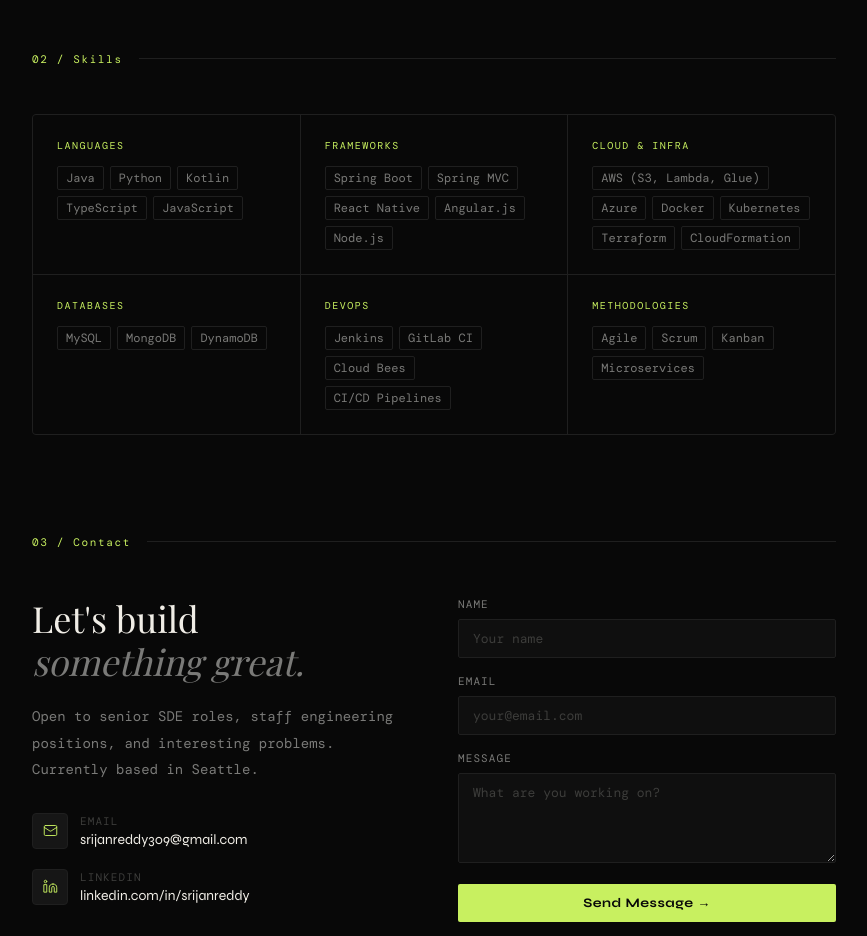
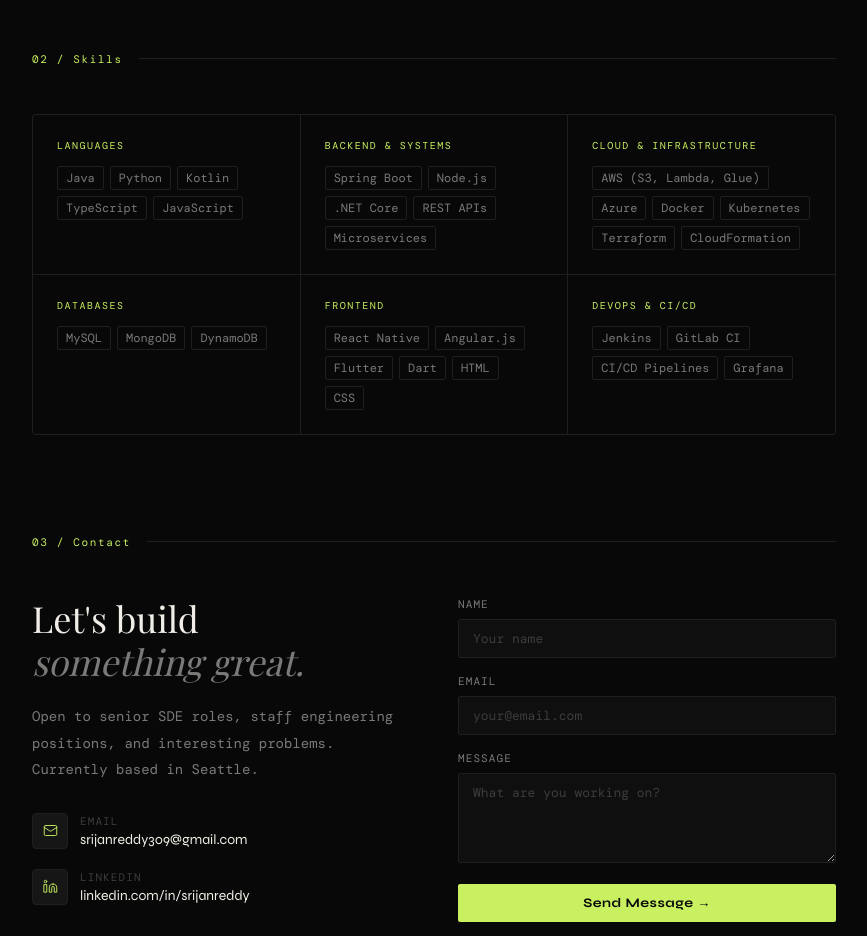
Before and after one commit to SrijanReddy/srijan-portfolio, a Next.js app: page / in a window 1280 px wide. Shown: the part 1880-2816 px from the top of the page, without its empty margins (206-1073 px from the left). Built offline with nearby package versions, Linux system fonts and the light colour scheme; a web font is replaced by a local one.

Commit message:
Refactor skills structure in page.jsx

```diff
--- a/app/page.jsx
+++ b/app/page.jsx
@@ -39,14 +39,32 @@ const data = {
       tags: ["Java", "Node.js", "AWS", "Microservices", "CI/CD", "DynamoDB"],
     },
   ],
-  skills: [
-    { group: "Languages", items: ["Java", "Python", "Kotlin", "TypeScript", "JavaScript"] },
-    { group: "Frameworks", items: ["Spring Boot", "Spring MVC", "React Native", "Angular.js", "Node.js"] },
-    { group: "Cloud & Infra", items: ["AWS (S3, Lambda, Glue)", "Azure", "Docker", "Kubernetes", "Terraform", "CloudFormation"] },
-    { group: "Databases", items: ["MySQL", "MongoDB", "DynamoDB"] },
-    { group: "DevOps", items: ["Jenkins", "GitLab CI", "Cloud Bees", "CI/CD Pipelines"] },
-    { group: "Methodologies", items: ["Agile", "Scrum", "Kanban", "Microservices"] },
-  ],
+skills: [
+  {
+    group: "Languages",
+    items: ["Java", "Python", "Kotlin", "TypeScript", "JavaScript"]
+  },
+  {
+    group: "Backend & Systems",
+    items: ["Spring Boot", "Node.js", ".NET Core", "REST APIs", "Microservices"]
+  },
+  {
+    group: "Cloud & Infrastructure",
+    items: ["AWS (S3, Lambda, Glue)", "Azure", "Docker", "Kubernetes", "Terraform", "CloudFormation"]
+  },
+  {
+    group: "Databases",
+    items: ["MySQL", "MongoDB", "DynamoDB"]
+  },
+  {
+    group: "Frontend",
+    items: ["React Native", "Angular.js", "Flutter", "Dart", "HTML", "CSS"]
+  },
+  {
+    group: "DevOps & CI/CD",
+    items: ["Jenkins", "GitLab CI", "CI/CD Pipelines", "Grafana"]
+  }
+],
 };
 
 const css = `
```
